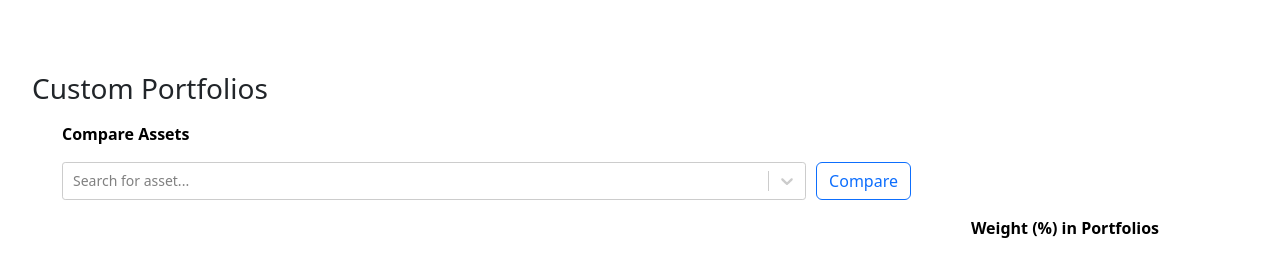
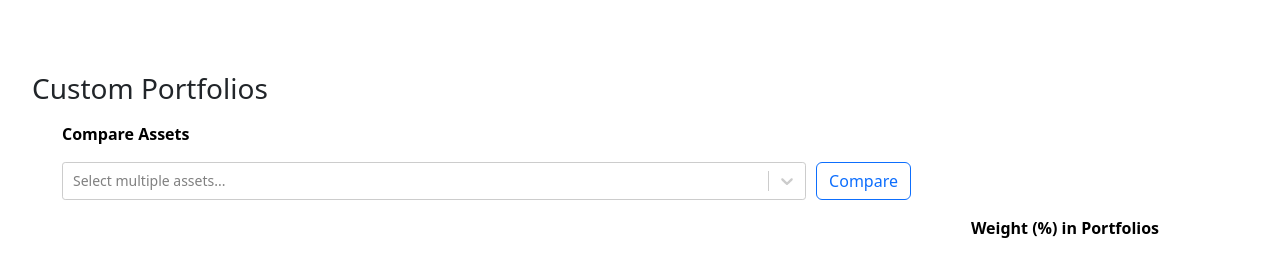
Before and after one commit to prettycode/portfolio-backtest, a React (Vite) app: page / in a window 1280 px wide. Shown: the top 260 px of the page. Built offline with nearby package versions, Linux system fonts and the light colour scheme.

Commit message:
Specific placeholder text for multi fund selector

```diff
--- a/src/Components/FundSelection/FundSelectionDropdown.tsx
+++ b/src/Components/FundSelection/FundSelectionDropdown.tsx
@@ -62,7 +62,7 @@ export const FundSelectionDropdown: React.FC<FundSelectionDropdownProps> = ({
             isClearable={true}
             options={options}
             value={selectedFundId ? options.find((option) => option.value === selectedFundId) : undefined}
-            placeholder="Search for asset..."
+            placeholder={ isMulti ? 'Select multiple assets...' : "Search for asset..." }
             openMenuOnClick={false}
             isSearchable={true}
             onChange={handleChange}
```
